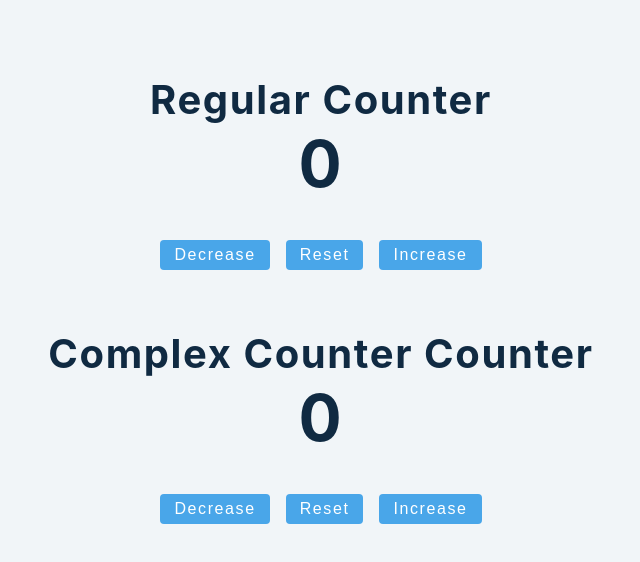
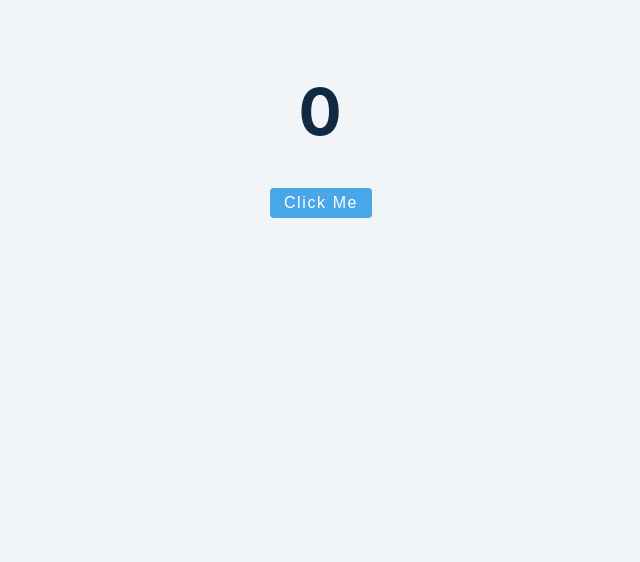
Before and after one commit to OkanAcioglu/React-Hooks, a React (Create React App) app: page / in a window 1280 px wide. Shown: the top 562 px of the page, without its empty margins (319-959 px from the left). Built offline with nearby package versions, Linux system fonts and the light colour scheme.

Commit message:
useEffect-basics

```diff
--- a/src/App.js
+++ b/src/App.js
@@ -1,5 +1,5 @@
 import React from 'react'
-import Setup from './tutorial/1-useState/setup/5-useState-counter'
+import Setup from './tutorial/2-useEffect/setup/1-useEffect-basics'
 function App() {
   return (
     <div className='container'>
--- a/src/tutorial/2-useEffect/setup/1-useEffect-basics.js
+++ b/src/tutorial/2-useEffect/setup/1-useEffect-basics.js
@@ -1,9 +1,25 @@
-import React, { useState, useEffect } from 'react';
-// by default runs after every re-render
+import React, { useState, useEffect } from 'react'
+//! useEffect allows to do side effects
+//! side effect means any work outside of the component that could be changing document title, signing up for subscription, fetching data, setting up event listener... even the console.log considered as side effects...
+//! By default useEffect runs after every re-render
 // cleanup function
 // second parameter
 const UseEffectBasics = () => {
-  return <h2>useEffect Basics</h2>;
-};
+  const [value, setValue] = useState(0)
+  //! Took callback function, whatever functionality will place will run after every render...
+  useEffect(() => {
+    console.log('call useEffect')
+    document.title = `New Messages(${value})`
+  })
+  console.log('render component')
+  return (
+    <>
+      <h1>{value}</h1>
+      <button className='btn' onClick={() => setValue(value + 1)}>
+        Click Me
+      </button>
+    </>
+  )
+}
 
-export default UseEffectBasics;
+export default UseEffectBasics
```
